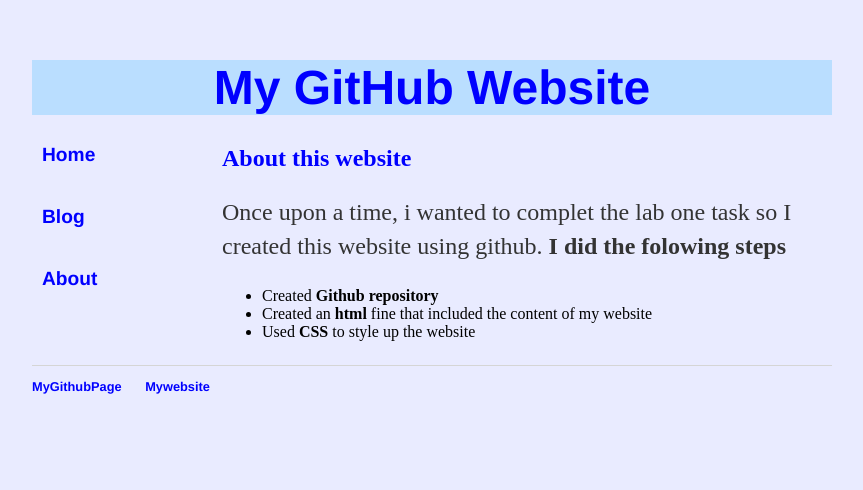
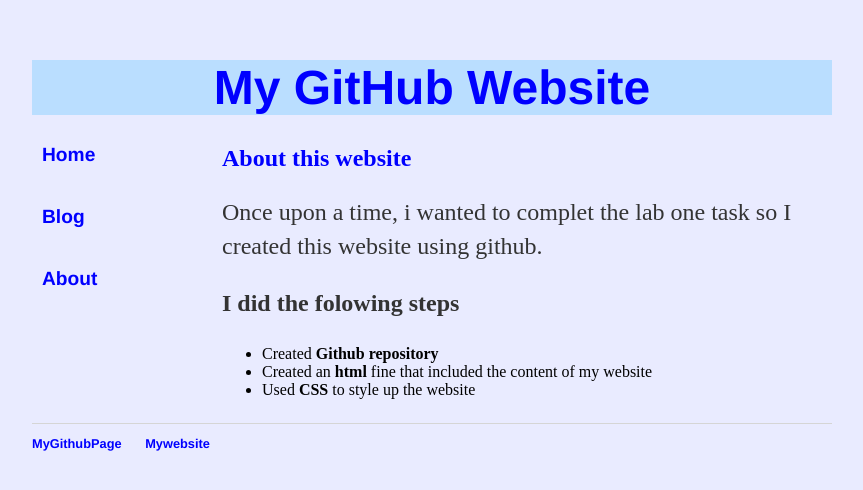
Before and after one commit to KagoPrezRantsho/KagoPrezRantsho.github.io, a Jekyll site: the page built from about/index.html, in a window 1280 px wide. Shown: the top 490 px of the page, without its empty margins (208-1071 px from the left). Built offline with Jekyll 4.4.1, drawn with Linux system fonts in a browser that asks for light colours.

```diff
--- a/about/index.html
+++ b/about/index.html
@@ -4,7 +4,7 @@ title: Web Programming
 ---
 <h2>About this website</h2>
 <p>Once upon a time, i wanted to complet the lab one task so I created this website using github.
-  <b>I did the folowing steps</b>
+  <p><b>I did the folowing steps</b></p>
 <ul>
   <li>Created <b>Github repository</b></li>
   <li>Created an <b>html</b> fine that included the content of my website</li>
```
